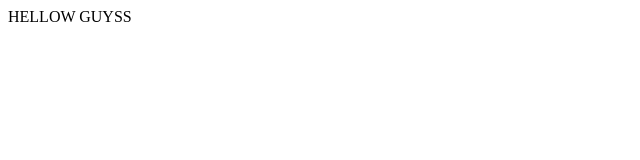
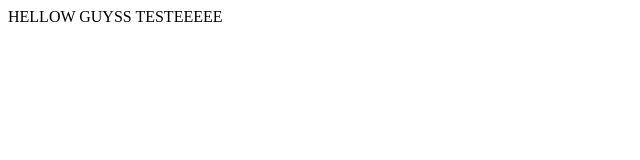
Before and after one commit to wevertonbezzera013/teste-ressiliaflix, a plain HTML site: page index.html in a window 1280 px wide. Shown: the whole page, without its empty margins (0-640 px from the left). Drawn offline with Linux system fonts and the light colour scheme.

Commit message:
Update index.html
TEST

```diff
--- a/index.html
+++ b/index.html
@@ -7,5 +7,6 @@
 </head>
 <body>
     HELLOW GUYSS
+    TESTEEEEE
 </body>
 </html>
```
